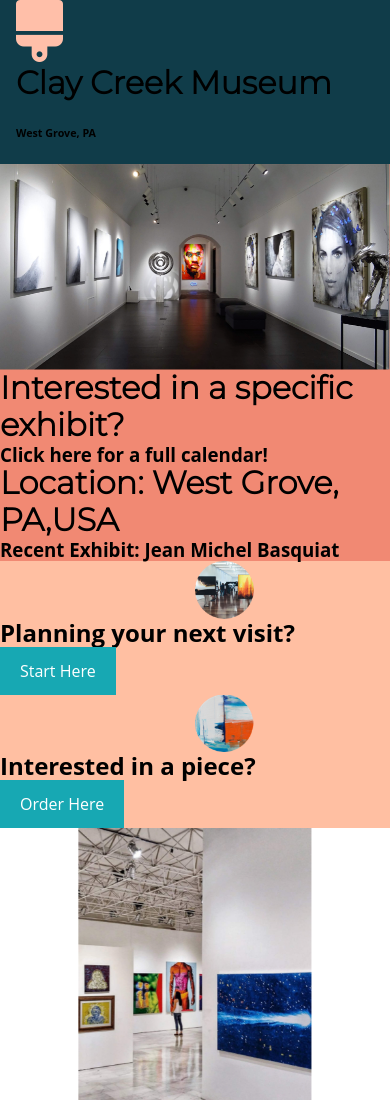
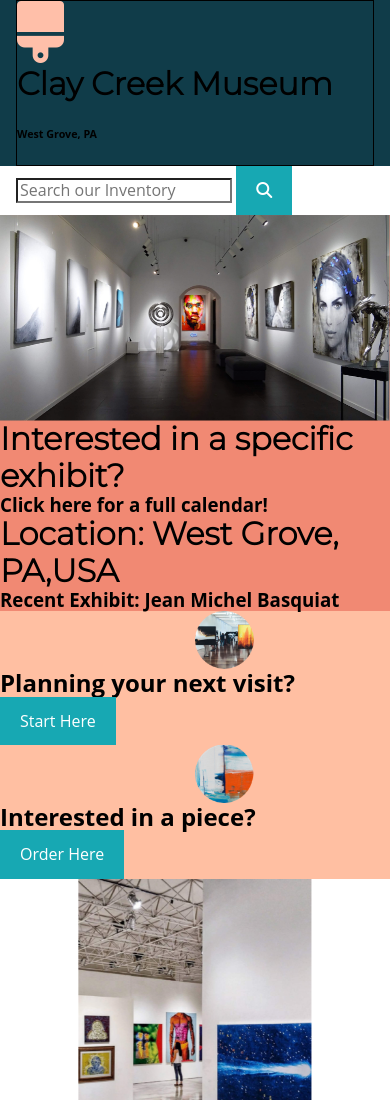
Before and after one commit to CeciFralick/HomeworkW3, a plain HTML site: page deploy/index.html in a window 390 px wide. Shown: the top 1100 px of the page. Drawn offline with nearby package versions, Linux system fonts and the light colour scheme.

Commit message:
trying to finish mobile gridding???
trying to finish mobile gridding???

```diff
--- a/deploy/index.html
+++ b/deploy/index.html
@@ -28,9 +28,17 @@
         </ul>
             <h1>Clay Creek Museum</h1>
             <h6>West Grove, PA</h6>
+    </div>
         <nav></nav>
+    </header>
+    <section id="search">
+            <div>
+             <form action="POST">
+                <input type="text" placeholder="Search our Inventory">
+                <button><i class="fas fa-search"></i></1></button>
+             </form>
             </div>
-    </header>
+        </section>
     <section id = "section-1">
                 <div id = "hero image">
                     <img src="img/section-1/Hero.png" alt="Open Gallery Image" class="center">
--- a/dev/scss/layout/_header.scss
+++ b/dev/scss/layout/_header.scss
@@ -10,6 +10,7 @@ header{
       grid-template-columns: 16px auto 16px;
       grid-template-areas: ". header .";
       >div {
+          border: 1px solid #000;
           grid-area: header;
       }
     }
--- /dev/null
+++ b/dev/scss/sections/_search.scss
@@ -0,0 +1,11 @@
+/* =============
+    Search
+============= */
+#search {
+    display: grid;
+    grid-template-columns: 16px auto 16px;
+    grid-template-areas: ". search .";
+    >div{
+        grid-area: search;
+    }
+}
--- a/dev/scss/styles.scss
+++ b/dev/scss/styles.scss
@@ -19,6 +19,7 @@
 @import "layout/_footer";
 
 // Sections Styles
+@import "sections/_search";
 @import "sections/_section-1";
 @import "sections/_section-2";
 @import "sections/_section-3";
```
Also changed, not shown: deploy/css/styles.css, 4 other files. Lines whose indentation alone changed are shown as unchanged.
